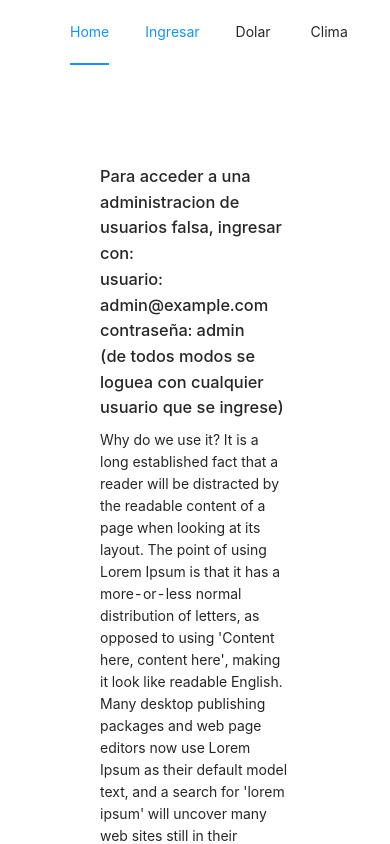
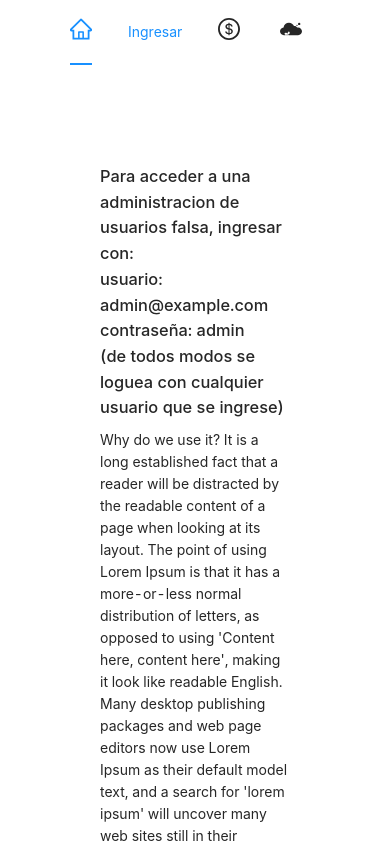
Before and after one commit to marcear/ClicohTest, a React (Create React App) app in the folder clicohtest/: page / in a window 390 px wide. Shown: the top 844 px of the page. Built offline with nearby package versions, Linux system fonts and the light colour scheme.

Commit message:
add custom hook and mobile navbar

```diff
--- a/clicohtest/src/components/Navbar/Navbar.js
+++ b/clicohtest/src/components/Navbar/Navbar.js
@@ -8,17 +8,27 @@ import {
 } from "../../reducers/contextSlice";
 //antd
 import { Menu, Dropdown, Button } from "antd";
-import { UserOutlined } from "@ant-design/icons";
+import {
+  UserOutlined,
+  HomeOutlined,
+  DollarCircleOutlined,
+  AntCloudOutlined,
+  UsergroupDeleteOutlined,
+} from "@ant-design/icons";
 //react router
 import { NavLink, useHistory } from "react-router-dom";
 //scss
 import "./Navbar.scss";
+//custom hook
+import useWindowsSize from "../../custom-hooks/useWindowsSize";
+import Home from "../Pages/Home/Home";
 
 const Navbar = () => {
   const { user } = useSelector(contextSelector);
   const [showLoginButton, setShowLoginButton] = useState(true);
   const dispatch = useDispatch();
   const history = useHistory();
+  const [width, height] = useWindowsSize();
 
   const handleShowLogin = () => {
     setShowLoginButton(false);
@@ -37,7 +47,55 @@ const Navbar = () => {
     </Menu>
   );
 
-  return (
+  const mobileMenu = (
+    <Menu mode="horizontal" defaultSelectedKeys={[history.location.pathname]}>
+      <Menu.Item key="/">
+        <NavLink to="/" exact>
+          <HomeOutlined className="navbar-mobile-icon" />
+        </NavLink>
+      </Menu.Item>
+      <Menu.Item key="/dolar">
+        <NavLink to="/dolar">
+          <DollarCircleOutlined className="navbar-mobile-icon" />
+        </NavLink>
+      </Menu.Item>
+      <Menu.Item key="/weather">
+        <NavLink to="/weather">
+          <AntCloudOutlined className="navbar-mobile-icon" />
+        </NavLink>
+      </Menu.Item>
+      {user.logged && user.role === "admin" ? (
+        <Menu.Item key="/admin">
+          <NavLink to="/admin">
+            <UsergroupDeleteOutlined className="navbar-mobile-icon" />
+          </NavLink>
+        </Menu.Item>
+      ) : null}
+
+      <div style={{ float: "right" }}>
+        {user.logged && (
+          <div className="navbar-usermenu">
+            <Dropdown.Button
+              overlay={userMenu}
+              placement="bottomRight"
+              icon={<UserOutlined className="navbar-mobile-icon" />}
+            >
+              {user.name}
+            </Dropdown.Button>
+          </div>
+        )}
+        {!user.logged && showLoginButton && (
+          <Button type="link" onClick={handleShowLogin}>
+            Ingresar
+          </Button>
+        )}
+      </div>
+    </Menu>
+  );
+
+  return width < 760 ? (
+    mobileMenu
+  ) : (
     <Menu mode="horizontal" defaultSelectedKeys={[history.location.pathname]}>
       <Menu.Item key="/">
         <NavLink to="/" exact>
--- a/clicohtest/src/components/Navbar/Navbar.scss
+++ b/clicohtest/src/components/Navbar/Navbar.scss
@@ -1,3 +1,7 @@
 .navbar-usermenu {
   padding-right: 10px;
 }
+
+.navbar-mobile-icon {
+  font-size: 22px !important;
+}
--- /dev/null
+++ b/clicohtest/src/custom-hooks/useWindowsSize.js
@@ -0,0 +1,17 @@
+import { useState, useLayoutEffect } from "react";
+
+const useWindowSize  = () => {
+    const [size, setSize] = useState([0, 0]);
+    useLayoutEffect(() => {
+        function updateSize() {
+        setSize([window.innerWidth, window.innerHeight]);
+        }
+        window.addEventListener('resize', updateSize);
+        updateSize();
+        return () => window.removeEventListener('resize', updateSize);
+    }, []);
+    return size;
+}
+
+
+export default useWindowSize;
```
